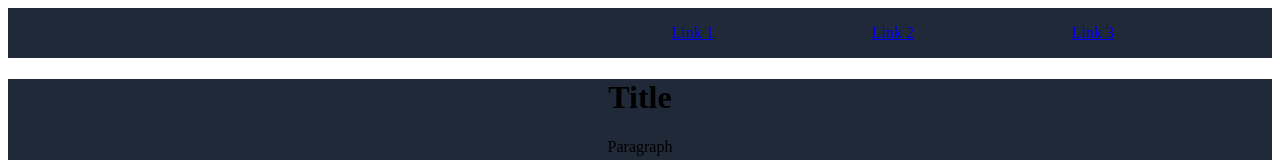
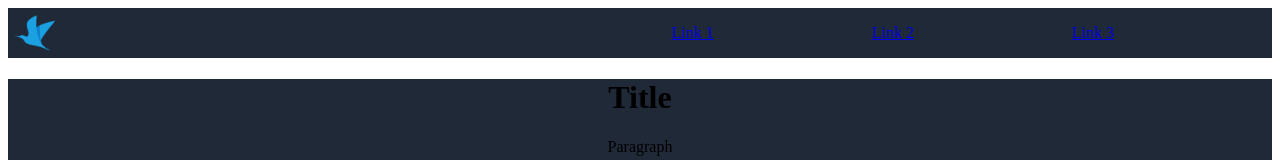
Before and after one commit to Junai-3/landingPageProject, a website built with Vite: page index.html in a window 1280 px wide. Shown: the top 160 px of the page. Built offline with nearby package versions, Linux system fonts and the light colour scheme.

Commit message:
Added a logo to the header and resized to fit

```diff
--- a/index.html
+++ b/index.html
@@ -11,7 +11,7 @@
       <div class="header">
         <div class="logo">
           <div>
-            <img class="child">
+            <img class="child image" src="attributes/bird-logo.png">
           </div>
         </div>
         <div class="links">
--- a/src/style.css
+++ b/src/style.css
@@ -41,3 +41,9 @@
     text-align: center;
     background-color: #E5E7EB;
 }
+
+.image {
+    height: 100%;
+    width: 100%;
+    object-fit: contain;
+}
```
Also changed, not shown: attributes/bird-logo.png (added).
